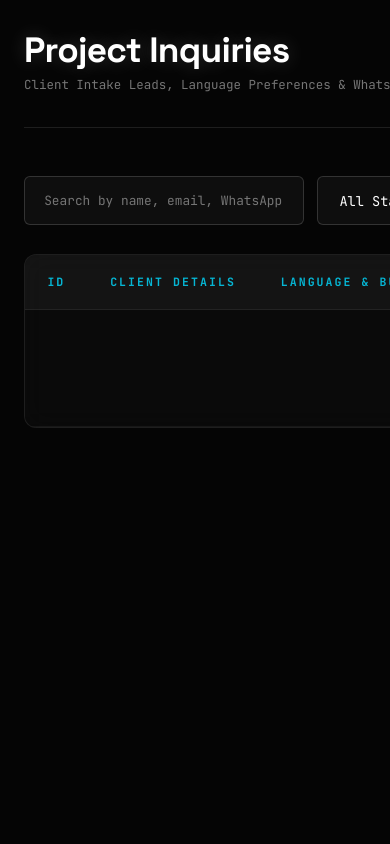
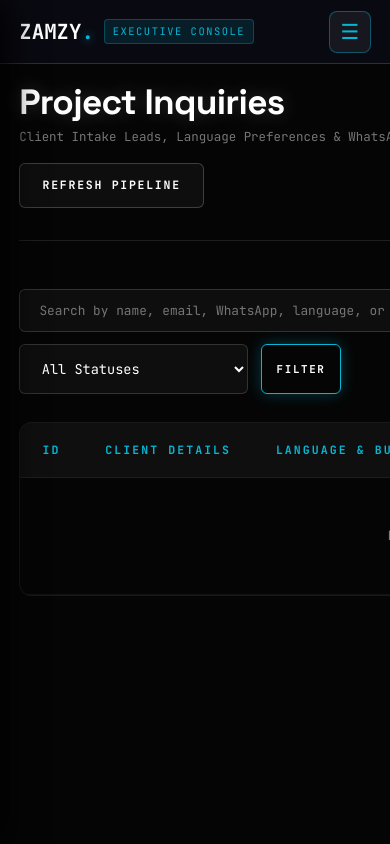
Before and after one commit to samirahamath/zamzy-live, a PHP site: page /admin/inquiries.php in a window 390 px wide; the page is wider, and only the part inside the window is pictured. Run offline with PHP 8.4, Linux system fonts and the light colour scheme; the visitor is signed in with stand-in values (Sample User, id 1); data that the repository does not hold is empty.

Commit message:
feat: Add secret admin slug URLs (/zamzy-control, /console) and mobile responsive drawer navigation

```diff
--- a/admin/inquiries.php
+++ b/admin/inquiries.php
@@ -102,10 +102,24 @@ if ($pdo) {
 </head>
 <body>
 
+<!-- Mobile Admin Navigation Header -->
+<div class="admin-mobile-header">
+    <div class="admin-mobile-brand">
+        <span class="admin-mobile-logo">ZAMZY<span>.</span></span>
+        <span class="admin-mobile-tag">Executive Console</span>
+    </div>
+    <button class="admin-mobile-toggle" id="adminMobileToggle" aria-label="Toggle Navigation">
+        ☰
+    </button>
+</div>
+
+<!-- Mobile Drawer Overlay -->
+<div class="admin-sidebar-overlay" id="adminSidebarOverlay"></div>
+
 <div class="admin-shell">
 
-    <!-- Sidebar -->
-    <aside class="admin-sidebar">
+    <!-- Sidebar Drawer -->
+    <aside class="admin-sidebar" id="adminSidebar">
         <div>
             <div class="admin-sidebar__brand">
                 <span class="admin-sidebar__logo">ZAMZY<span>.</span></span>
@@ -171,7 +185,7 @@ if ($pdo) {
         </div>
 
         <!-- Inquiries Table -->
-        <div class="table-container">
+        <div class="table-responsive-admin">
             <table class="data-table">
                 <thead>
                     <tr>
@@ -279,5 +293,24 @@ if ($pdo) {
 
 </div>
 
+<script>
+document.addEventListener('DOMContentLoaded', () => {
+    const toggleBtn = document.getElementById('adminMobileToggle');
+    const sidebar = document.getElementById('adminSidebar');
+    const overlay = document.getElementById('adminSidebarOverlay');
+
+    if (toggleBtn && sidebar && overlay) {
+        toggleBtn.addEventListener('click', () => {
+            sidebar.classList.toggle('open');
+            overlay.classList.toggle('open');
+        });
+
+        overlay.addEventListener('click', () => {
+            sidebar.classList.remove('open');
+            overlay.classList.remove('open');
+        });
+    }
+});
+</script>
 </body>
 </html>
--- a/admin/style.css
+++ b/admin/style.css
@@ -493,18 +493,167 @@ a {
   gap: 0.8rem;
 }
 
-/* Responsive */
+/* Table Responsive Container */
+.table-responsive-admin {
+  width: 100%;
+  overflow-x: auto;
+  -webkit-overflow-scrolling: touch;
+  border-radius: 12px;
+  border: 1px solid rgba(255, 255, 255, 0.08);
+  margin-bottom: 2rem;
+}
+
+/* Mobile Topbar & Drawer Controls */
+.admin-mobile-header {
+  display: none;
+  position: fixed;
+  top: 0;
+  left: 0;
+  right: 0;
+  height: 64px;
+  background: rgba(10, 10, 18, 0.95);
+  backdrop-filter: blur(20px);
+  -webkit-backdrop-filter: blur(20px);
+  border-bottom: 1px solid rgba(6, 182, 212, 0.3);
+  padding: 0 1.2rem;
+  z-index: 1000;
+  align-items: center;
+  justify-content: space-between;
+}
+
+.admin-mobile-brand {
+  display: flex;
+  align-items: center;
+  gap: 0.6rem;
+}
+
+.admin-mobile-logo {
+  font-family: var(--mono);
+  font-size: 1.3rem;
+  font-weight: 700;
+  color: var(--white);
+}
+
+.admin-mobile-logo span {
+  color: var(--cyan);
+  text-shadow: 0 0 10px var(--cyan);
+}
+
+.admin-mobile-tag {
+  font-family: var(--mono);
+  font-size: 0.65rem;
+  letter-spacing: 0.15em;
+  color: var(--cyan);
+  text-transform: uppercase;
+  background: rgba(6, 182, 212, 0.12);
+  padding: 3px 8px;
+  border-radius: 4px;
+  border: 1px solid rgba(6, 182, 212, 0.3);
+}
+
+.admin-mobile-toggle {
+  background: rgba(255, 255, 255, 0.06);
+  border: 1px solid rgba(6, 182, 212, 0.4);
+  color: var(--cyan);
+  width: 42px;
+  height: 42px;
+  border-radius: 8px;
+  display: flex;
+  align-items: center;
+  justify-content: center;
+  font-size: 1.3rem;
+  cursor: pointer;
+  transition: var(--transition);
+}
+
+.admin-mobile-toggle:active {
+  transform: scale(0.95);
+  background: rgba(6, 182, 212, 0.2);
+}
+
+.admin-sidebar-overlay {
+  display: none;
+  position: fixed;
+  inset: 0;
+  background: rgba(0, 0, 0, 0.75);
+  backdrop-filter: blur(6px);
+  z-index: 1050;
+  opacity: 0;
+  transition: opacity 0.3s ease;
+}
+
+.admin-sidebar-overlay.open {
+  display: block;
+  opacity: 1;
+}
+
+/* Responsive Media Queries */
 @media (max-width: 992px) {
   :root {
     --sidebar-w: 0px;
   }
 
+  .admin-mobile-header {
+    display: flex;
+  }
+
   .admin-sidebar {
-    display: none;
+    position: fixed;
+    top: 0;
+    left: 0;
+    bottom: 0;
+    width: 280px;
+    z-index: 1100;
+    transform: translateX(-100%);
+    transition: transform 0.3s cubic-bezier(0.16, 1, 0.3, 1);
+    box-shadow: 10px 0 30px rgba(0, 0, 0, 0.8);
+    display: flex !important;
+  }
+
+  .admin-sidebar.open {
+    transform: translateX(0);
   }
 
   .admin-main {
     margin-left: 0;
-    padding: 2rem 1.5rem;
+    padding: 84px 1.2rem 3rem 1.2rem;
+  }
+
+  .kpi-grid {
+    grid-template-columns: repeat(2, 1fr);
+    gap: 1rem;
+  }
+
+  .admin-topbar {
+    flex-direction: column;
+    align-items: flex-start;
+    gap: 1rem;
+  }
+
+  .filter-toolbar {
+    flex-direction: column;
+    align-items: stretch;
+  }
+
+  .search-input {
+    width: 100%;
+    min-width: 100%;
+  }
+
+  .admin-card {
+    padding: 1.5rem 1.2rem;
+  }
+
+  .admin-table th,
+  .admin-table td {
+    padding: 0.8rem 1rem;
+    font-size: 0.8rem;
+    white-space: nowrap;
   }
 }
+
+@media (max-width: 576px) {
+  .kpi-grid {
+    grid-template-columns: 1fr;
+  }
+}
```
Also changed, not shown: admin/index.php (+36 -5 lines), .htaccess.
